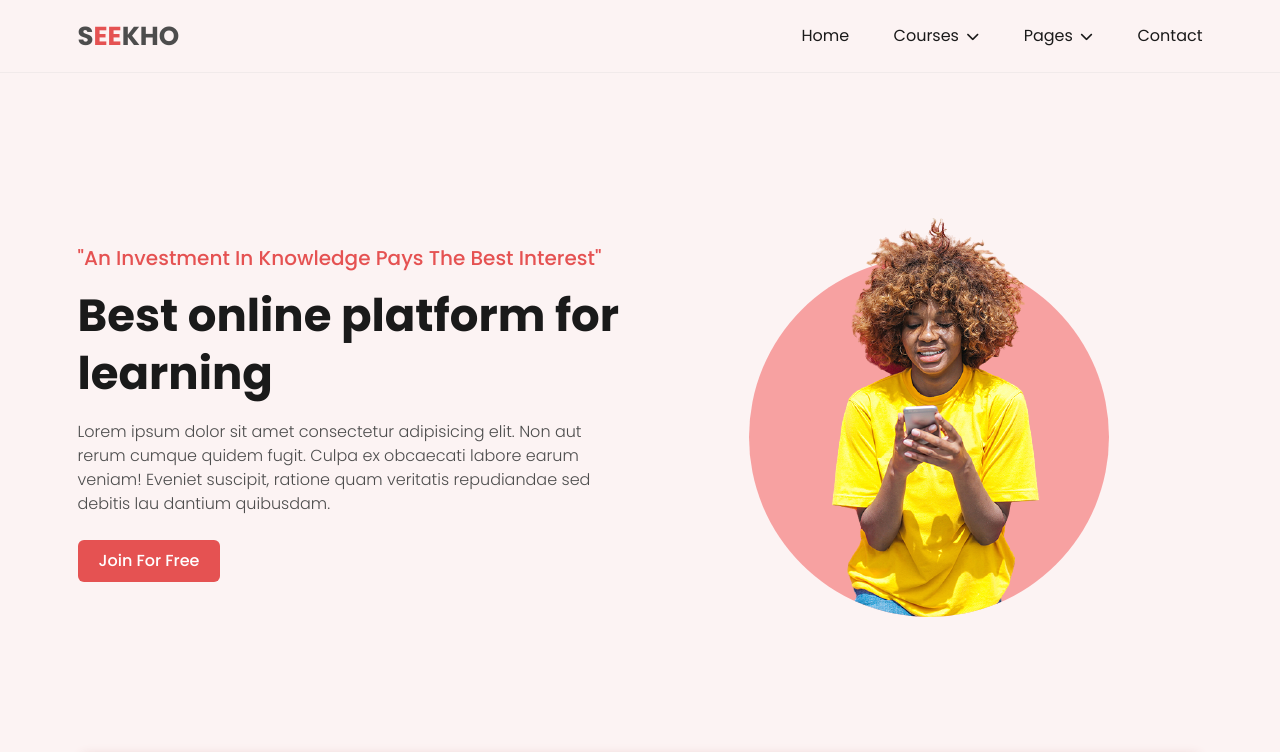
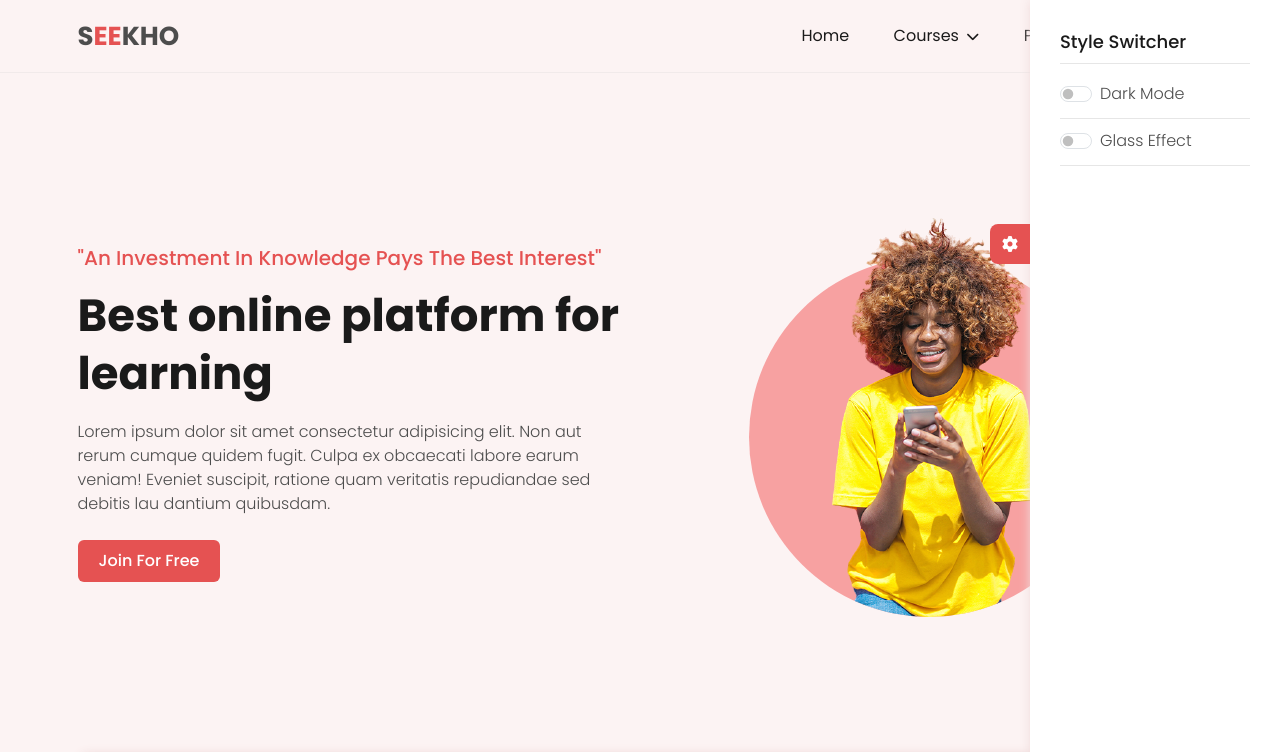
Before and after one commit to DhruvTripathi07/E-Learning-Platform, a plain HTML site: page index.html in a window 1280 px wide. Shown: the top 752 px of the page. Drawn offline with Linux system fonts and the light colour scheme.

Commit message:
Adding 'Dark Mode' option (1)

```diff
--- a/CSS/style.css
+++ b/CSS/style.css
@@ -332,8 +332,40 @@ textarea.form-control {
 /* -------------------------------------------------------
 18. =style switcher
 ----------------------------------------------------------*/
-
-
+.style-switcher {
+    width: 250px;
+    position: fixed;
+    height: 100%;
+    right: 0;
+    top: 0;
+    background-color: var(--white);
+    z-index: 10;
+    padding: 30px;
+    box-shadow: var(--shadow);
+}
+.style-switcher-toggler {
+    height: 40px;
+    width: 40px;
+    position: absolute;
+    top: 28%;
+    left: -40px;
+    background-color: var(--main-color);
+    color: var(--WHITE);
+    display: flex;
+    align-items: center;
+    justify-content: center;
+    border-radius: 8px 0 0 8px;
+    cursor: pointer;
+}
+.style-switcher h3 {
+    font-size: 18px;
+    border-bottom: 1px solid var(--border-color-1);
+    padding: 0 0 10px;
+}
+.style-switcher-item {
+    padding: 10px 0;
+    border-bottom: 1px solid var(--border-color-1);
+}
 /* -------------------------------------------------------
 19. =header
 -----------------------------------------------------------*/
--- a/index.html
+++ b/index.html
@@ -416,6 +416,26 @@
     </div>
     <!-- main wrapper end -->
 
+    <!-- style switcher start  -->
+     <div class="style-switcher js-style-switcher">
+        <div class="style-switcher-toggler js-style-switcher-toggler">
+            <i class="fa-solid fa-gear"></i>
+        </div>
+        <h3>Style Switcher</h3>
+        <div class="style-switcher-item">
+            <div class="form-check form-switch">
+                <input class="form-check-input js-dark-mode" type="checkbox" role="switch" id="dark-mode">
+                <label class="form-check-label" for="dark-mode">Dark Mode</label>
+            </div>
+        </div>
+        <div class="style-switcher-item">
+            <div class="form-check form-switch">
+                <input class="form-check-input js-glass-effect" type="checkbox" role="switch" id="glass-effect">
+                <label class="form-check-label" for="glass-effect">Glass Effect</label>
+            </div>
+        </div>
+     </div>
+    <!-- style switcher end  -->
 
 <script src="JS/bootstrap.bundle.min.js"></script>
 <script src="JS/main.js"></script>
```
